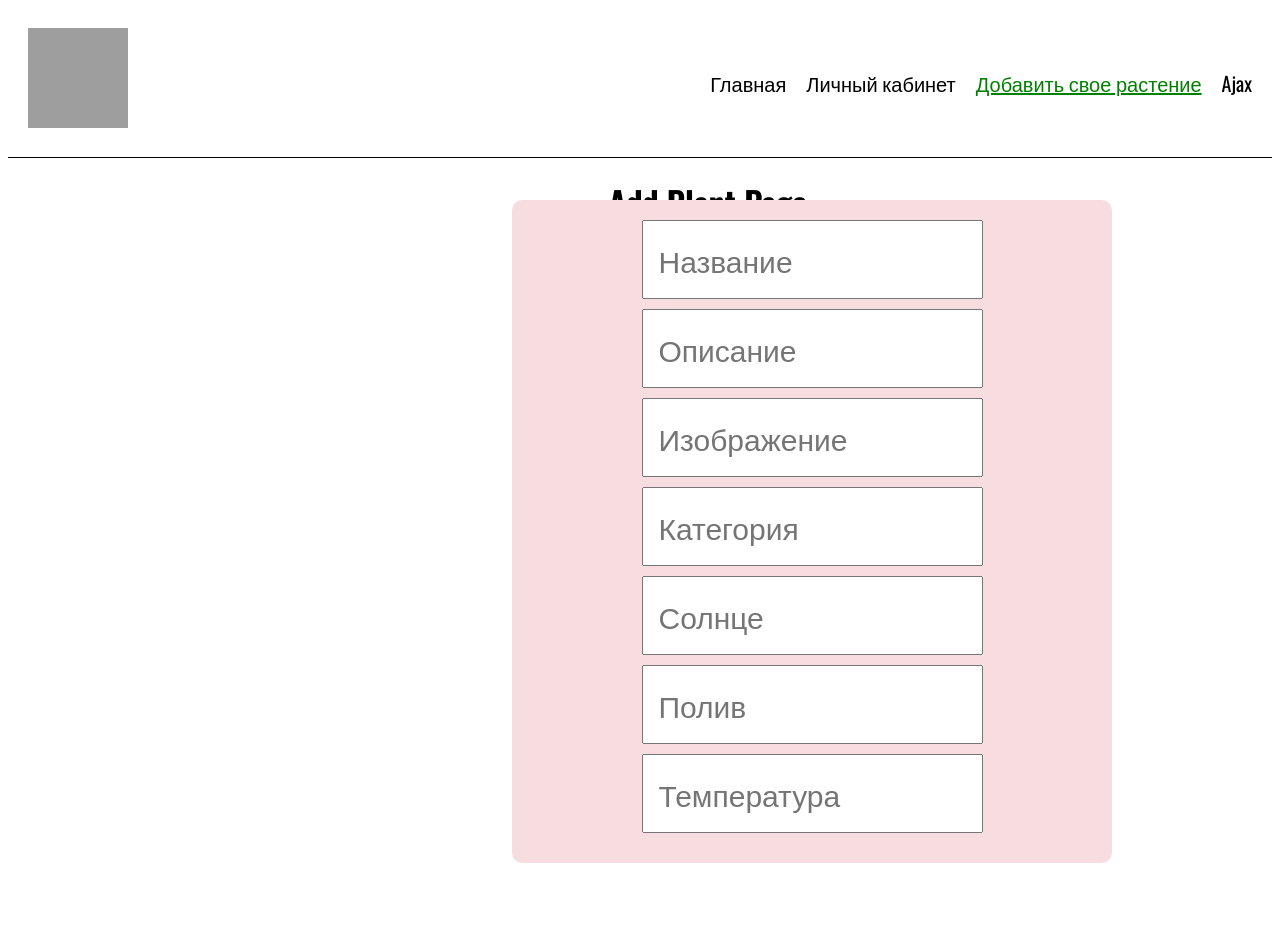
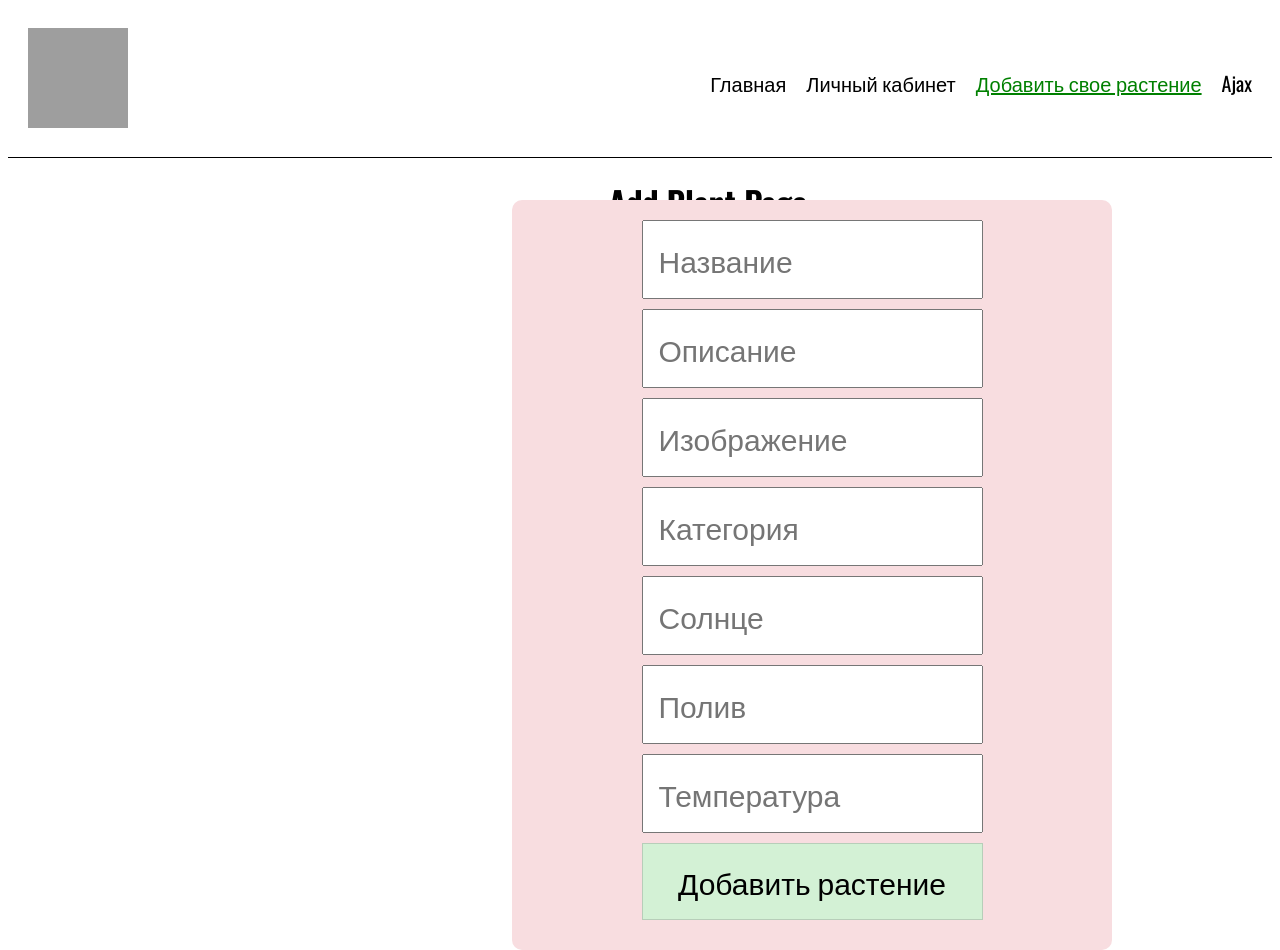
Before and after one commit to Liana-Abr/flower-angular, an Angular app: page /addplant in a window 1280 px wide. Before the commit the page ends 863 px from the top, so only its background shows below. Built offline with nearby package versions, Linux system fonts and the light colour scheme; grey boxes are pictures that could not be loaded.

Commit message:
AddPlant button

```diff
--- a/src/app/pages/AddPlant/addplant.component.html
+++ b/src/app/pages/AddPlant/addplant.component.html
@@ -8,5 +8,6 @@
     <input type="text" placeholder="Солнце">
     <input type="text" placeholder="Полив">
     <input type="text" placeholder="Температура">
+    <button type="submit">Добавить растение</button>
   </form>
 </div>
--- a/src/app/pages/AddPlant/addplant.component.scss
+++ b/src/app/pages/AddPlant/addplant.component.scss
@@ -29,3 +29,11 @@ h1{
   position: absolute;
   left: 46%;
 }
+
+button{
+  padding: 15px;
+  margin: 0 0 10px 0;
+  font-size: 30px;
+  border: 1px solid rgba(101, 101, 101, 0.25);
+  background-color: #d3f1d5;
+}
```
